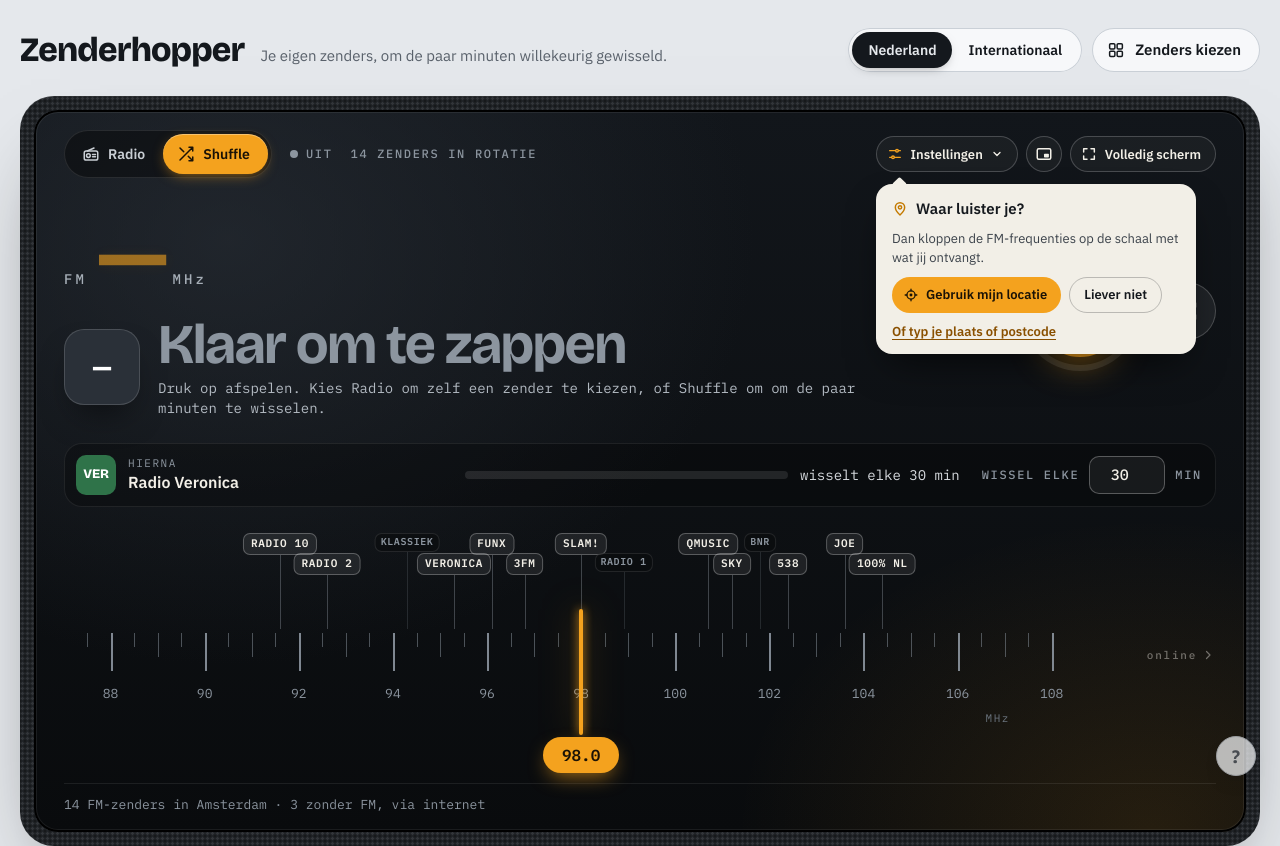
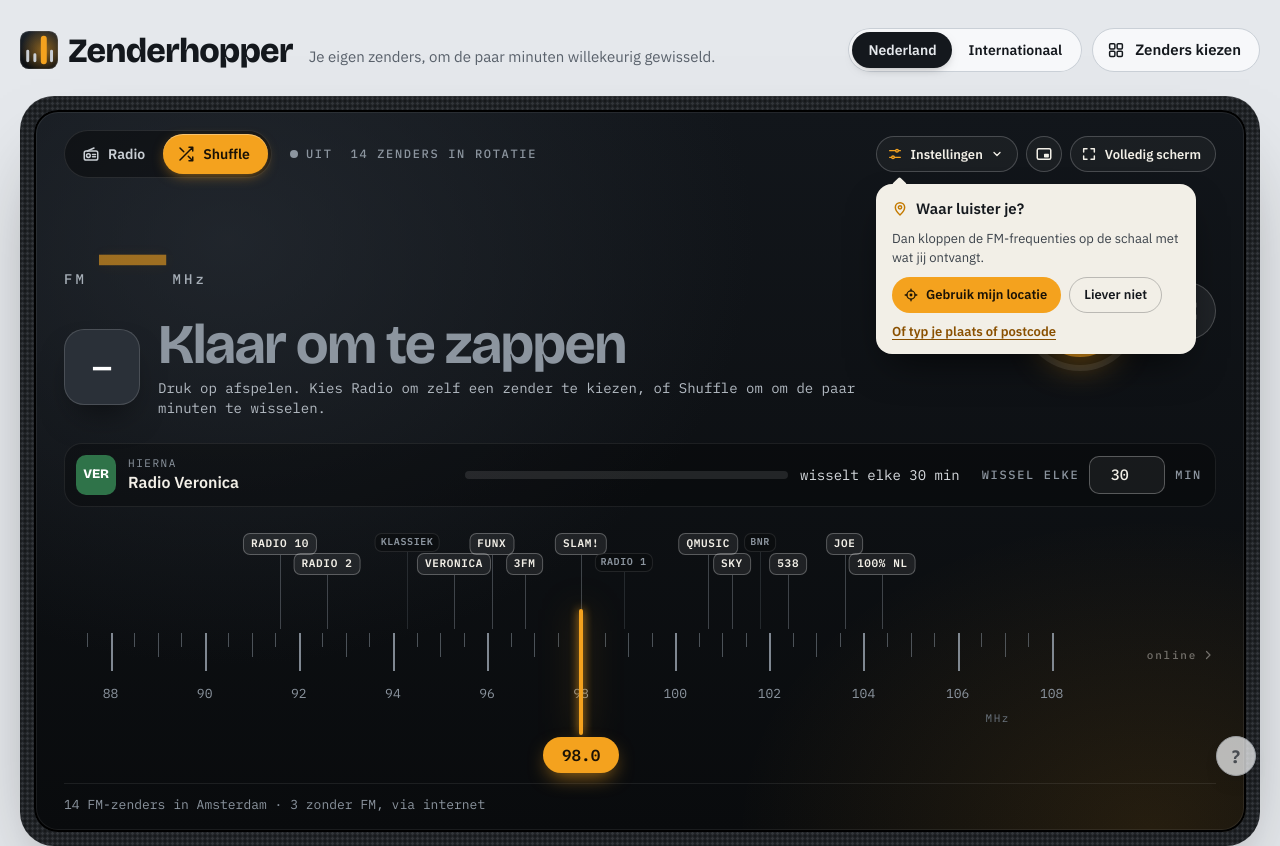
Before and after one commit to Luka-F/zenderhopper, a plain HTML site: page index.html in a window 1280 px wide. Shown: the top 846 px of the page. Drawn offline with nearby package versions, Linux system fonts and the light colour scheme.

Commit message:
Icoon naast de naam, schakelaar Nederland | Internationaal schuift weer mee
Het blokje van de schakelaar schoof naar de knop die voor de klik gekozen was,
omdat placeSeg() liep voordat render() aria-checked bijwerkte. Nu daarna.

Co-Authored-By: Claude Opus 5.5 <noreply@anthropic.com>

```diff
--- a/index.html
+++ b/index.html
@@ -44,6 +44,9 @@ body.mode-radio .only-shuffle, body.mode-shuffle .only-radio{display:none!import
 .top{display:flex;flex-wrap:wrap;align-items:center;justify-content:space-between;gap:12px 20px}
 .brand{display:flex;flex-wrap:wrap;align-items:baseline;gap:6px 16px;min-width:0}
 .brand h1{margin:0;font:800 34px/1 var(--f-display);letter-spacing:-.025em}
+/* het site-icoon (zelfde als het favicon) voor de naam; schaalt mee met de kop */
+.brand-icon{display:inline-block;width:1.12em;height:1.12em;margin-right:.3em;vertical-align:-.2em;border-radius:23.4%;background:radial-gradient(ellipse 60% 60% at 62% 50%,rgba(244,162,30,.55),rgba(244,162,30,0)),linear-gradient(#1D232B,#0B0E11);box-shadow:inset 0 0 0 1px rgba(255,255,255,.1)}
+.brand-icon svg{display:block;width:100%;height:100%}
 .brand p{margin:0;font-size:15px;color:var(--muted)}
 .top-actions{display:flex;flex-wrap:wrap;align-items:center;gap:10px}
 .btn{height:44px;padding:0 18px 0 14px;border-radius:999px;border:1px solid var(--line);background:var(--panel);color:var(--ink);font-weight:600;font-size:15px;display:inline-flex;align-items:center;gap:10px;white-space:nowrap}
@@ -611,7 +614,7 @@ body.fs-on #screenRadio,body.fs-on #screenKiezen,body.fs-on .help-btn{visibility
 <div class="wrap" id="screenRadio">
   <header class="top">
     <div class="brand">
-      <h1>Zenderhopper</h1>
+      <h1><span class="brand-icon" aria-hidden="true"><svg viewBox="0 0 64 64"><path d="M13 34v16M25 40v10M53 34v16" stroke="#C9CED4" stroke-width="5" stroke-linecap="round"/><rect x="35" y="8" width="10" height="48" rx="5" fill="#F4A21E"/></svg></span>Zenderhopper</h1>
       <p data-role="tagline"></p>
     </div>
     <div class="top-actions">
@@ -1946,9 +1949,10 @@ function setRegion(r) {
   const lastId = restore(lastKey());
   const c = catById(lastId), inRegion = c && ((c.set === 'int') === (r === 'int'));
   const next = byId(lastId) || (inRegion ? fromCatalog(c) : null) || list[0] || (srcSet()[0] ? fromCatalog(srcSet()[0]) : null);
-  placeSeg(true, 'region');
   if (intent && next) playStation(next);
   else { current = next; if (current) setBandFor(current); render(); }
+  /* pas na render(): daar krijgt de gekozen knop aria-checked, en daar schuift het blokje naartoe */
+  placeSeg(true, 'region');
   if (query.trim().length >= 2) searchDb();
 }
 /* Hoge kwaliteit / Data sparen: speelt er iets, dan stemmen we dezelfde zender opnieuw af op de andere stream */
```
